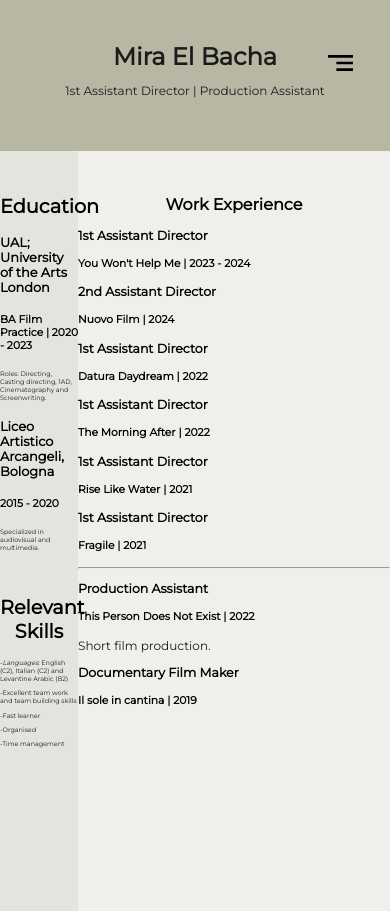
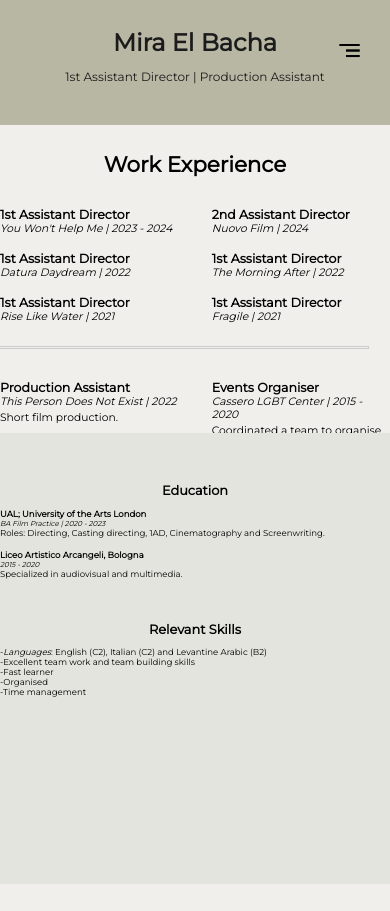
Before and after one commit to chiagger/Mira-El-Bacha, a plain HTML site: page CV.html in a window 390 px wide. After the commit the page ends 884 px from the top, so only its background shows below. Drawn offline with Linux system fonts and the light colour scheme.

Commit message:
CV for PC styles test2

```diff
--- a/View/CSS/CV.css
+++ b/View/CSS/CV.css
@@ -14,6 +14,7 @@ body {
     /**fixed for windows...**/
     font-family: 'Montserrat', sans-serif;
     background-color: #F0EFEB;
+    overflow-y: hidden;
 }
 
 header {
@@ -43,13 +44,68 @@ header {
     background-color: #e4e4de;
     text-align: left;
     font-size: 1.2em;
+    padding: 50px;
+    padding-top: 100px;
+    padding-bottom: 0;
+
 }
 
 .right {
     height: 100vh;
     width: 80%;
     overflow-y: scroll;
+    padding: 100px;
+    padding-top: 50px;
+    padding-bottom: 0;
 }
+
+
+.work-experience {
+    display: flex;
+    gap: 50px;
+}
+
+.topExperience {
+    display: grid;
+    grid-template-columns: 50% 50%;
+    grid-template-rows: 1fr 1fr;
+    gap: 0;
+    margin-bottom: 30px;
+}
+
+.topExperience .work-experience1 {
+    margin-bottom: 0;
+    height: fit-content;
+}
+
+.topExperience .work-experience1:nth-child(even) {
+    margin-left: 25px;
+    /* Add left margin to even-numbered columns (second column) */
+}
+
+
+
+.full-width-line {
+    border: 1px solid #ccc;
+    height: 1px;
+    /* Adjusted height to match the border size */
+    width: 95%;
+    margin-left: -5px;
+    z-index: 1;
+}
+
+.column1 {
+    width: 50%;
+    margin-top: 20px;
+
+}
+
+.column2 {
+    width: 50%;
+    margin-top: 20px;
+
+}
+
 
 /**header**/
 .dropdownicon {
@@ -70,25 +126,75 @@ header {
 }
 
 /**styling**/
-h2 {
-    margin-top: 4rem;
-    text-align: center;
-}
-
 h1 {
     font-size: 36px;
     margin: 0;
     color: #1B1B1B;
 }
 
-p {
+
+h2 {
+    margin-top: 4rem;
+    text-align: center;
+}
+
+
+
+.title h1 {
+    font-size: 36px;
+    margin: 0;
+    color: #1B1B1B;
+}
+
+.title p {
     font-size: 18px;
     color: #1B1B1B;
 }
 
+
 .left p {
-    font-size: 0.5em;
+    text-align: left;
+    margin: 0;
 }
+
+.left h3 {
+    margin-bottom: 0;
+}
+
+.left h5 {
+    margin: 0;
+    font-style: italic;
+    font-weight: 500;
+
+}
+
+.left h4 {
+    margin-bottom: 0;
+
+}
+
+
+.right h4 {
+    margin: 0;
+    font-style: italic;
+    font-weight: 500;
+}
+
+.right h2 {
+    font-size: 2em;
+}
+
+.right h3 {
+    margin-bottom: 0;
+}
+
+.right p {
+    text-align: left;
+    text-wrap: wrap;
+    margin: 0;
+    padding-top: 5px;
+}
+
 
 /**sidebar**/
 .sidebar {
@@ -135,3 +241,93 @@ p {
     color: #69695f;
     font-size: 1.5em;
 }
+
+
+
+
+
+
+
+
+
+
+
+
+
+
+
+
+
+
+
+
+
+
+
+
+/**FOR PHONES VERTICAL**/
+@media only screen and (max-width: 800px) {
+    .container {
+        display: flex;
+        flex-direction: column-reverse;
+        align-items: center;
+        justify-content: center;
+
+    }
+
+    header {
+        padding-bottom: 30px;
+        padding-top: 30px;
+    }
+
+    h1 {
+        font-size: 2.1em;
+    }
+
+    .left {
+        font-size: 0.8em;
+        width: 100%;
+        margin: 0;
+        padding: 10px;
+
+    }
+
+    .right {
+        margin-top: -25px;
+        padding: 0;
+        width: 100%;
+    }
+
+    .sidebar {
+        width: 30%;
+    }
+
+    #dropdown-icon {
+        width: 40px;
+    }
+
+    .dropdownicon {
+        width: fit-content;
+        padding: 5px;
+        position: absolute;
+        top: 50px;
+        right: 15px;
+    }
+
+    .dropdownicon.active {
+        background-color: #f0efebde;
+        border-radius: 50px;
+        position: absolute;
+        top: 50px;
+        right: 35%;
+    }
+
+
+}
+
+/**SURFACE PRO7**/
+@media only screen and (min-width: 801px) and (max-width: 950px) {
+    .sidebar.active {
+        width: 20%;
+    }
+}
```
